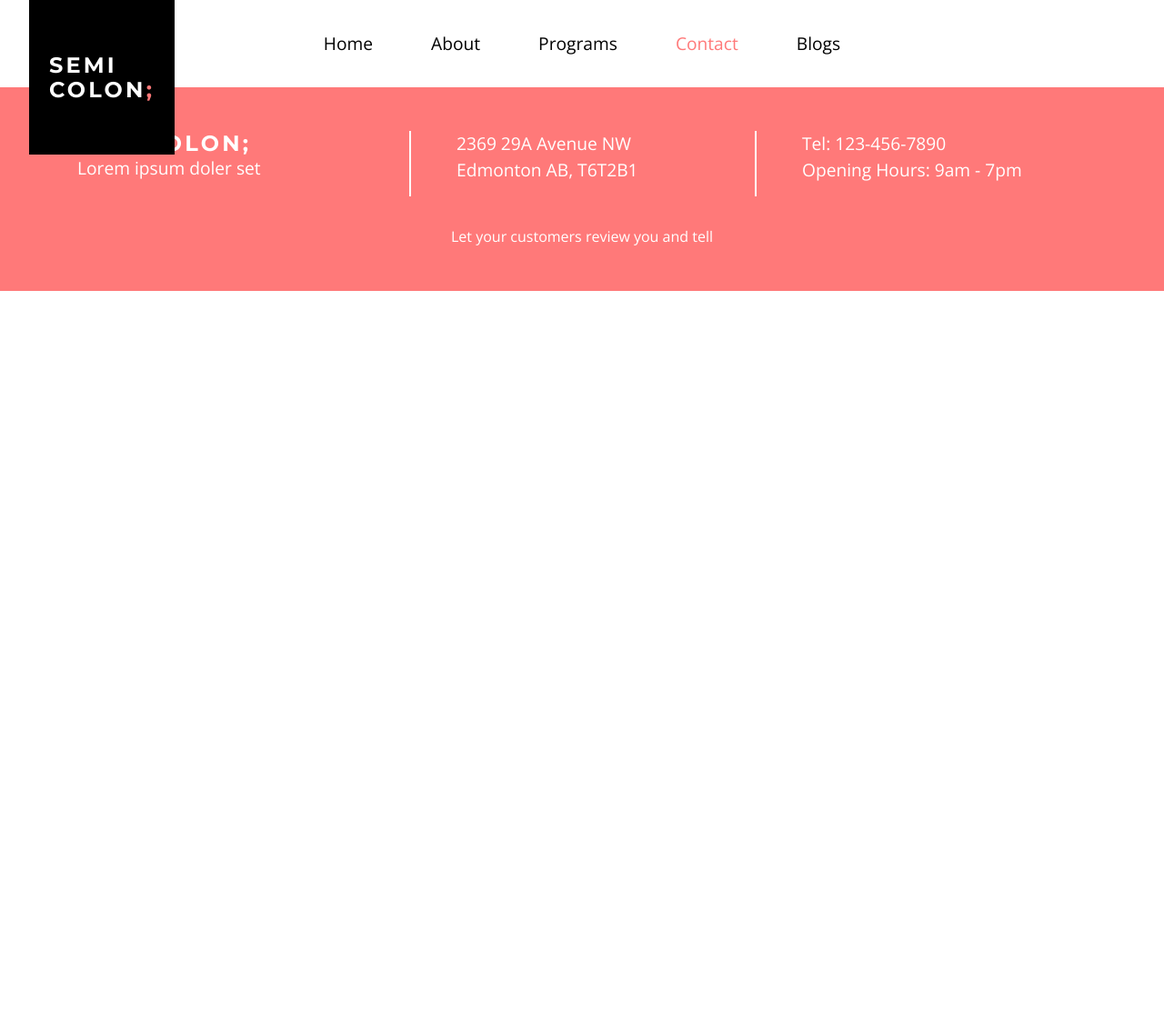
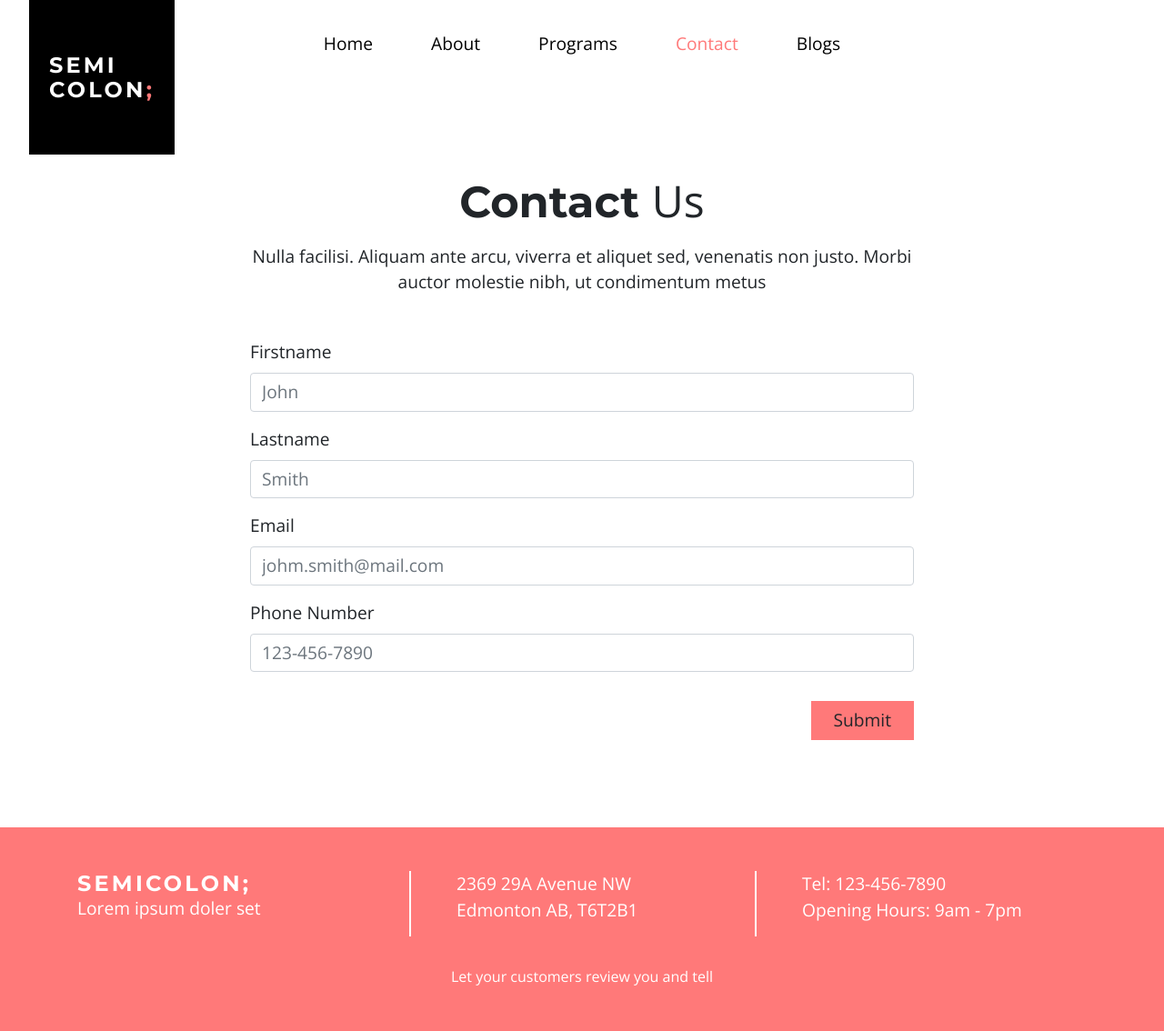
Before and after one commit to carlcastello/semicolonYEG, a Jekyll site: the page built from content/contact.html, in a window 1280 px wide. Shown: the whole page at 91% size. Built offline with Jekyll 4.4.1, drawn with Linux system fonts in a browser that asks for light colours; nearby versions of some CDN libraries; before the commit the page ends 900 px from its top, so only the background shows below that.

Commit message:
Call to action include

```diff
--- a/_data/home_card_grid.yml
+++ b/_data/home_card_grid.yml
@@ -7,6 +7,3 @@
 - title: IoT
   subtitle: Some quick example text to build on.
   image: assets/images/our-programs/smart-house.png
-- title: Many more!
-  subtitle: Some quick example text to build on.
-  image: assets/images/our-programs/renewable-energy.png
--- a/_includes/sections/card-grid.html
+++ b/_includes/sections/card-grid.html
@@ -7,7 +7,7 @@
     </div>
     <div class="row mt-4">
       {% for card in include.cards %}
-        <div class="col-lg-3 col-md-6 col-sm-12">
+        <div class="col-lg-4 col-md-6 col-sm-12">
           <div class="card">
             <img src="{{ card.image }}" class="card-img-top">
             <div class="card-body mt-2">
--- a/content/contact.html
+++ b/content/contact.html
@@ -4,3 +4,46 @@ title: Contact
 permalink: /contact
 layout: innerpage-default
 ---
+
+<section class="py-5">
+  <div class="container">
+    <div class="row">
+      <div class="col-12 text-center">
+        <h1>Contact <span class="font-2">Us</span></h1>
+      </div>
+    </div>
+    <div class="row">
+      <div class="col-md-8 offset-md-2 text-center">
+        <p>
+          Nulla facilisi. Aliquam ante arcu, viverra et aliquet sed, venenatis non justo.
+          Morbi auctor molestie nibh, ut condimentum metus
+        </p>
+      </div>
+    </div>
+    <div class="row mt-3">
+      <div class="col-md-8 offset-md-2">
+        <form>
+          <div class="form-group">
+            <label for="first-name-input">Firstname</label>
+            <input type="text" class="form-control" id="first-name-input" placeholder="John">
+          </div>
+          <div class="form-group">
+            <label for="last-name-input">Lastname</label>
+            <input type="text" class="form-control" id="last-name-input" placeholder="Smith">
+          </div>
+          <div class="form-group">
+            <label for="email-input">Email</label>
+            <input type="email" class="form-control" id="email-input" placeholder="johm.smith@mail.com">
+          </div>
+          <div class="form-group">
+            <label for="phone-input">Phone Number</label>
+            <input type="phone" class="form-control" id="phone-input" placeholder="123-456-7890">
+          </div>
+          <div class="text-right">
+            <button type="submit" class="btn btn-primary mt-2">Submit</button>
+          </div>
+        </form>
+      </div>
+    </div>
+  </div>
+</section>
--- a/content/programs.html
+++ b/content/programs.html
@@ -8,3 +8,7 @@ banner_title: Partials - Includes<br/>with layout
 banner_subtitle: Another vote for partials! I'm needing it a lot on my site.
 banner_image: /assets/images/index/jumbotron.jpg
 ---
+
+
+{% include sections/image-full-width.html context=site.data.programs_image_full_width %}
+{% include sections/call-to-action.html %}
```
Also changed, not shown: _data/programs_image_full_width.yml (added, +69 -0 lines), _includes/sections/call-to-action.html (added, +23 -0 lines), _includes/sections/image-full-width.html (added, +26 -0 lines), _posts/2012-09-12-how-to-write-a-blog.md (added, +6 -0 lines), index.html (+1 -23 lines).
